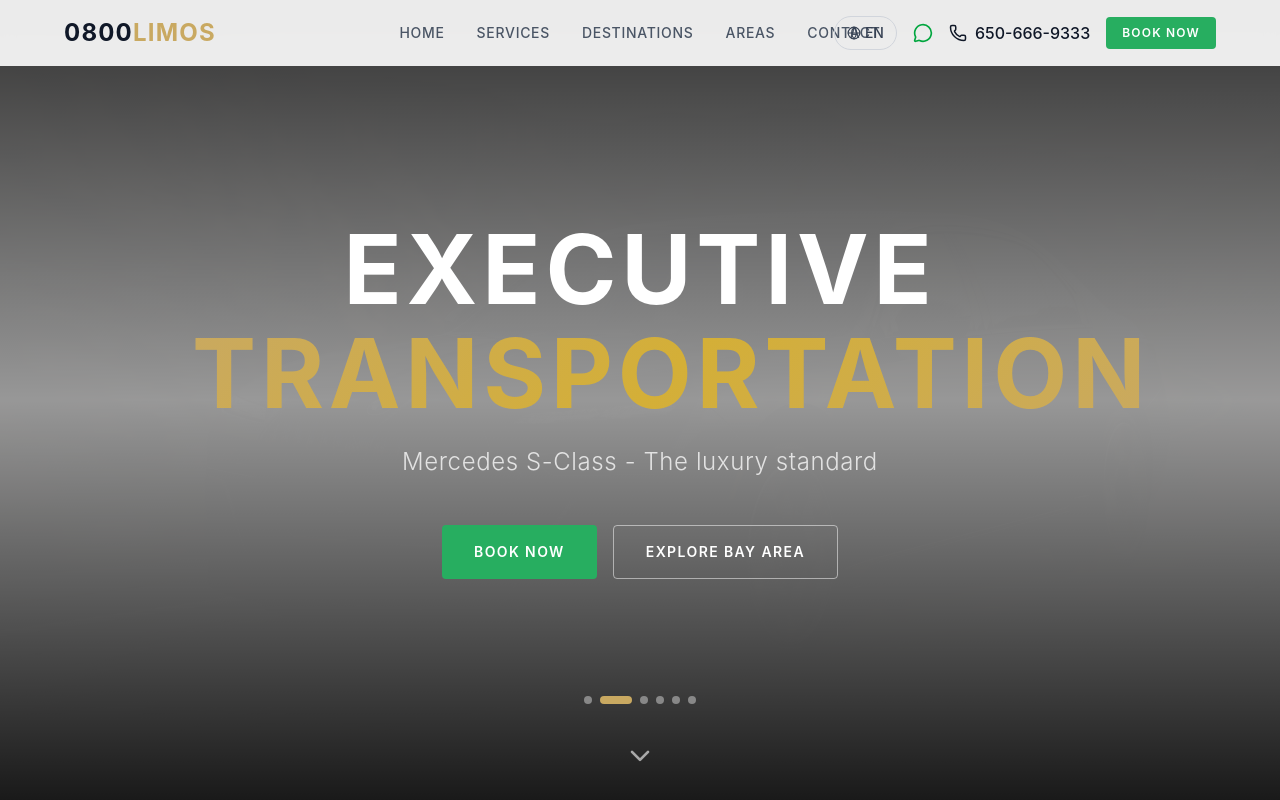
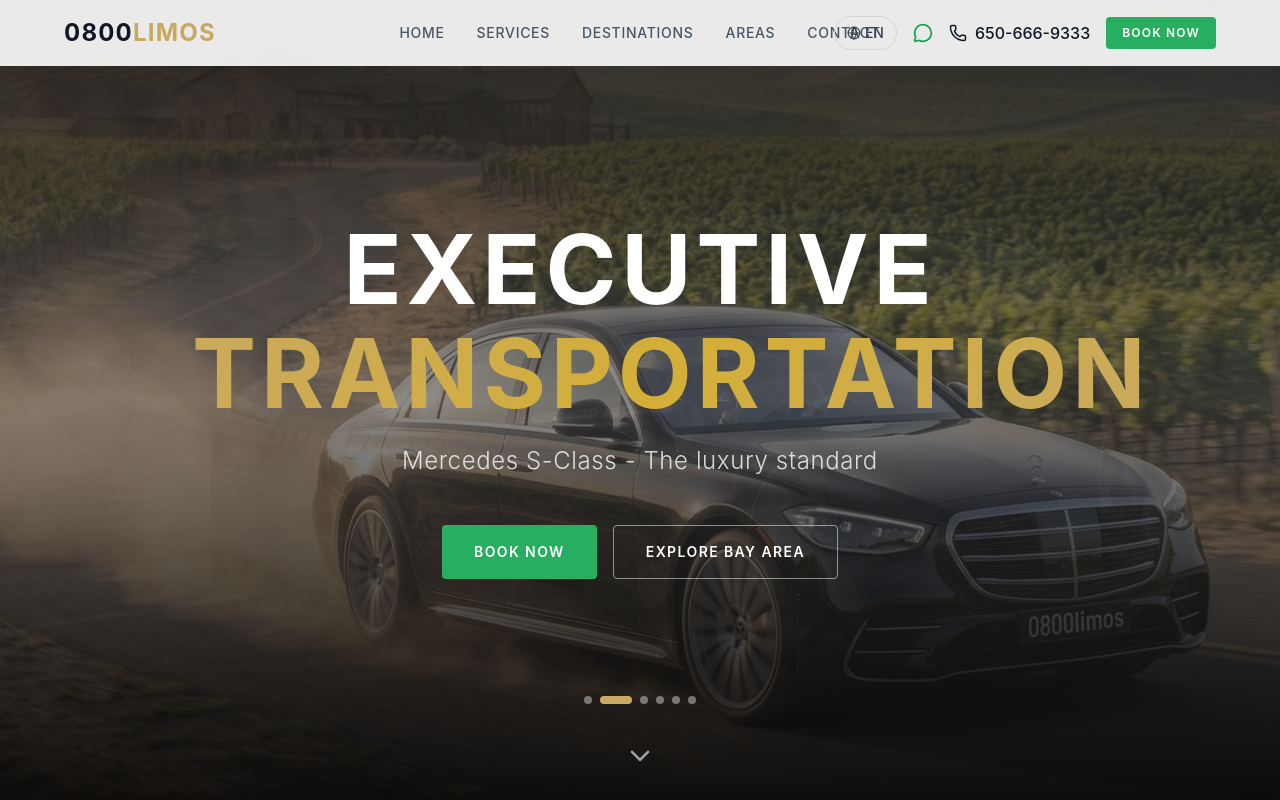
Before and after one commit to guillermedev75/0800limos-website, a React (Vite) app: page / in a window 1280 px wide. Shown: the top 800 px of the page. Built offline with nearby package versions, Linux system fonts and the light colour scheme.

Commit message:
fix: transição suave no carrossel, imagem frota Gemini, remove webp

```diff
--- a/src/components/sections/Hero.tsx
+++ b/src/components/sections/Hero.tsx
@@ -1,12 +1,12 @@
 import { useState, useEffect, useCallback } from 'react';
-import { motion, AnimatePresence } from 'framer-motion';
+import { motion } from 'framer-motion';
 import { ChevronDown } from 'lucide-react';
 import { useTranslation } from 'react-i18next';
 import { Button } from '../ui/Button';
 
 const getSlides = (t: (key: string) => string) => [
   { id: 1, image: '/images/hero/slide-1-bmw-serie7.jpg', subtitle: t('hero.slides.0.subtitle') },
-  { id: 2, image: '/images/hero/slide-2-mercedes-sclass.webp', subtitle: t('hero.slides.1.subtitle') },
+  { id: 2, image: '/images/hero/slide-2-mercedes-sclass.jpg', subtitle: t('hero.slides.1.subtitle') },
   { id: 3, image: '/images/hero/slide-3-cadillac-cts.jpg', subtitle: t('hero.slides.2.subtitle') },
   { id: 4, image: '/images/hero/slide-4-escalade.jpg', subtitle: t('hero.slides.3.subtitle') },
   { id: 5, image: '/images/hero/slide-5-sprinter.jpg', subtitle: t('hero.slides.4.subtitle') },
@@ -36,32 +36,35 @@
 
   return (
     <section id="hero" className="relative h-screen w-full overflow-hidden">
-      {/* Background Slides */}
-      <AnimatePresence mode="wait">
+      {/* Background Slides - Crossfade suave */}
+      {slides.map((slide, index) => (
         <motion.div
-          key={currentSlide}
+          key={slide.id}
           initial={{ opacity: 0, scale: 1 }}
-          animate={{ opacity: 1, scale: 1.08 }}
-          exit={{ opacity: 0 }}
+          animate={{
+            opacity: index === currentSlide ? 1 : 0,
+            scale: index === currentSlide ? 1.08 : 1,
+          }}
           transition={{
-            opacity: { duration: 1 },
+            opacity: { duration: 1.5, ease: 'easeInOut' },
             scale: { duration: 6, ease: 'linear' },
           }}
           className="absolute inset-0"
+          style={{ zIndex: index === currentSlide ? 1 : 0 }}
         >
           <img
-            src={slides[currentSlide].image}
-            alt="Hero background"
+            src={slide.image}
+            alt={slide.subtitle}
             className="w-full h-full object-cover"
           />
         </motion.div>
-      </AnimatePresence>
+      ))}
 
       {/* Overlay */}
-      <div className="absolute inset-0 bg-gradient-to-b from-black/80 via-black/40 to-black/90" />
+      <div className="absolute inset-0 bg-gradient-to-b from-black/80 via-black/40 to-black/90 z-10" />
 
       {/* Content */}
-      <div className="relative z-10 h-full flex flex-col items-center justify-center text-center px-4">
+      <div className="relative z-20 h-full flex flex-col items-center justify-center text-center px-4">
         <div className="max-w-4xl">
           <motion.h1
             initial={{ opacity: 0, y: 30 }}
@@ -82,18 +85,20 @@
           </motion.h1>
 
           <div className="h-8 sm:h-10 mb-10 overflow-hidden">
-            <AnimatePresence mode="wait">
+            {slides.map((slide, index) => (
               <motion.p
-                key={currentSlide}
+                key={slide.id}
                 initial={{ opacity: 0, y: 20 }}
-                animate={{ opacity: 1, y: 0 }}
-                exit={{ opacity: 0, y: -20 }}
+                animate={{
+                  opacity: index === currentSlide ? 1 : 0,
+                  y: index === currentSlide ? 0 : -20,
+                }}
                 transition={{ duration: 0.5 }}
-                className="text-lg sm:text-xl md:text-2xl text-white/80 font-light tracking-wide"
+                className="text-lg sm:text-xl md:text-2xl text-white/80 font-light tracking-wide absolute w-full left-0"
               >
-                {slides[currentSlide].subtitle}
+                {slide.subtitle}
               </motion.p>
-            </AnimatePresence>
+            ))}
           </div>
 
           <motion.div
@@ -120,7 +125,7 @@
         </div>
 
         {/* Slide Indicators */}
-        <div className="absolute bottom-24 left-1/2 -translate-x-1/2 flex gap-2">
+        <div className="absolute bottom-24 left-1/2 -translate-x-1/2 flex gap-2 z-20">
           {slides.map((_, index) => (
             <button
               key={index}
@@ -140,7 +145,7 @@
           initial={{ opacity: 0 }}
           animate={{ opacity: 1 }}
           transition={{ delay: 1.2 }}
-          className="absolute bottom-8 left-1/2 -translate-x-1/2"
+          className="absolute bottom-8 left-1/2 -translate-x-1/2 z-20"
         >
           <motion.button
             onClick={() => scrollToSection('#booking')}
```
Also changed, not shown: public/images/hero/slide-6-sprinters.jpg.
